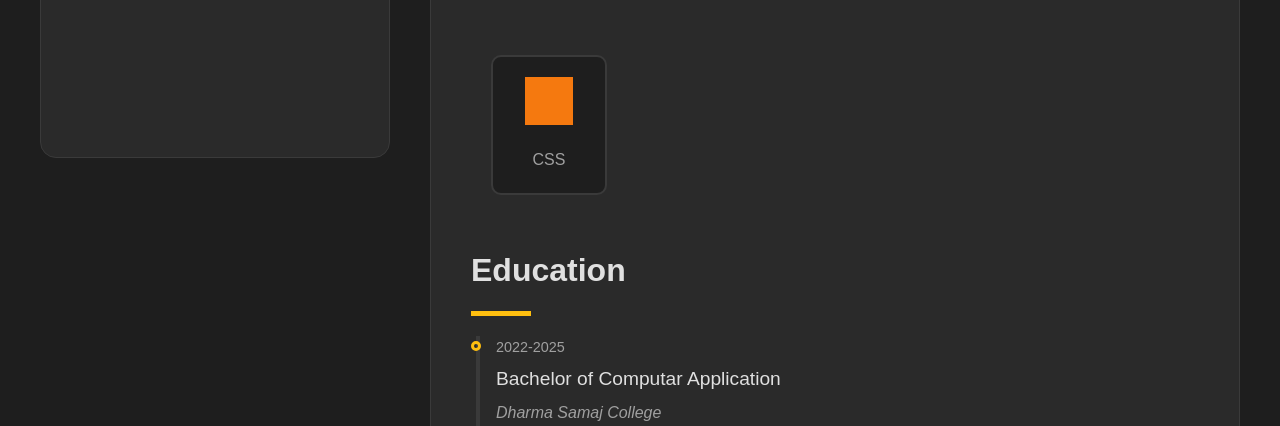
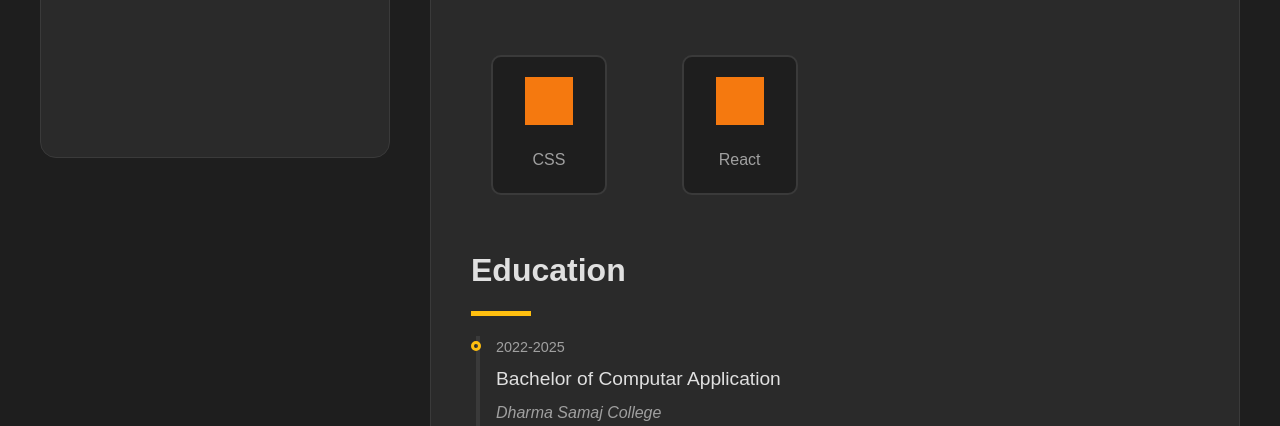
Before and after one commit to Nareshkusingh/Portfolio, a plain HTML site: page index.html in a window 1280 px wide. Shown: the part 674-1100 px from the top of the page. Drawn offline with Linux system fonts and the light colour scheme; grey boxes are pictures that could not be loaded.

Commit message:
Seventh Commit

```diff
--- a/index.html
+++ b/index.html
@@ -80,6 +80,10 @@
                 <img src="https://www.svgrepo.com/show/478223/css.svg" alt="">
                 <h3>CSS</h3>
             </div>
+            <div class="item">
+                <img src="https://encrypted-tbn0.gstatic.com/images?q=tbn:ANd9GcRCc8fW1D5uXk9TCLbLM3Kui-GWCAGTNTVsUemaBla51g&s=10" alt="">
+                <h3>React</h3>
+            </div>
         </div>
     </div>
 
```
